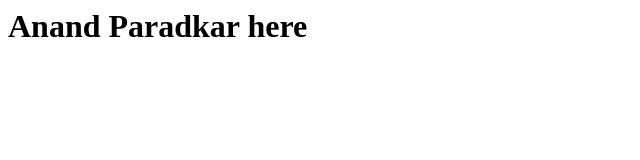
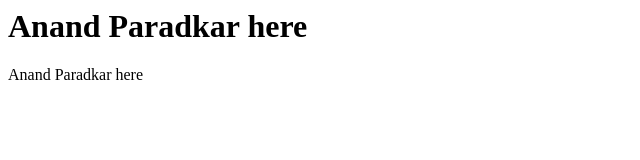
Before and after one commit to ananddeq/git_basic, a plain HTML site: page index.html in a window 1280 px wide. Shown: the whole page, without its empty margins (0-640 px from the left). Drawn offline with Linux system fonts and the light colour scheme.

Commit message:
header added

```diff
--- a/index.html
+++ b/index.html
@@ -1 +1,2 @@
-<h1>Anand Paradkar here</h>
+<h1>Anand Paradkar here</h1>
+<h7>Anand Paradkar here</h7>
```
